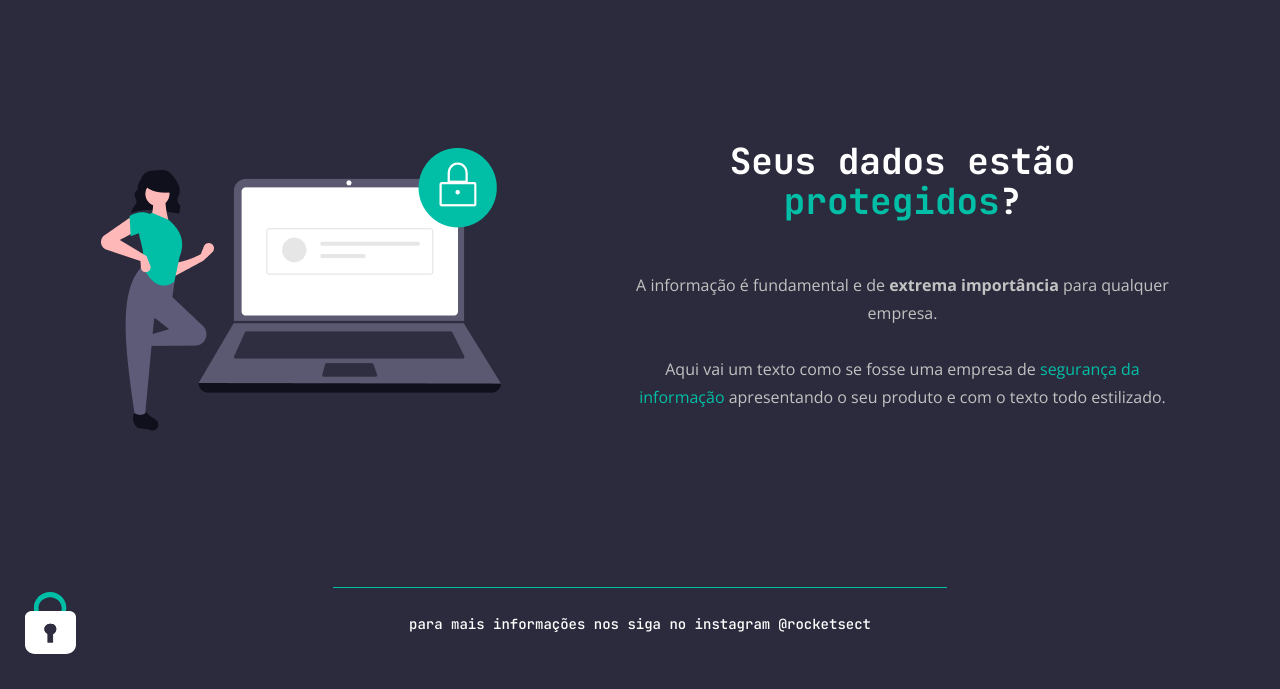
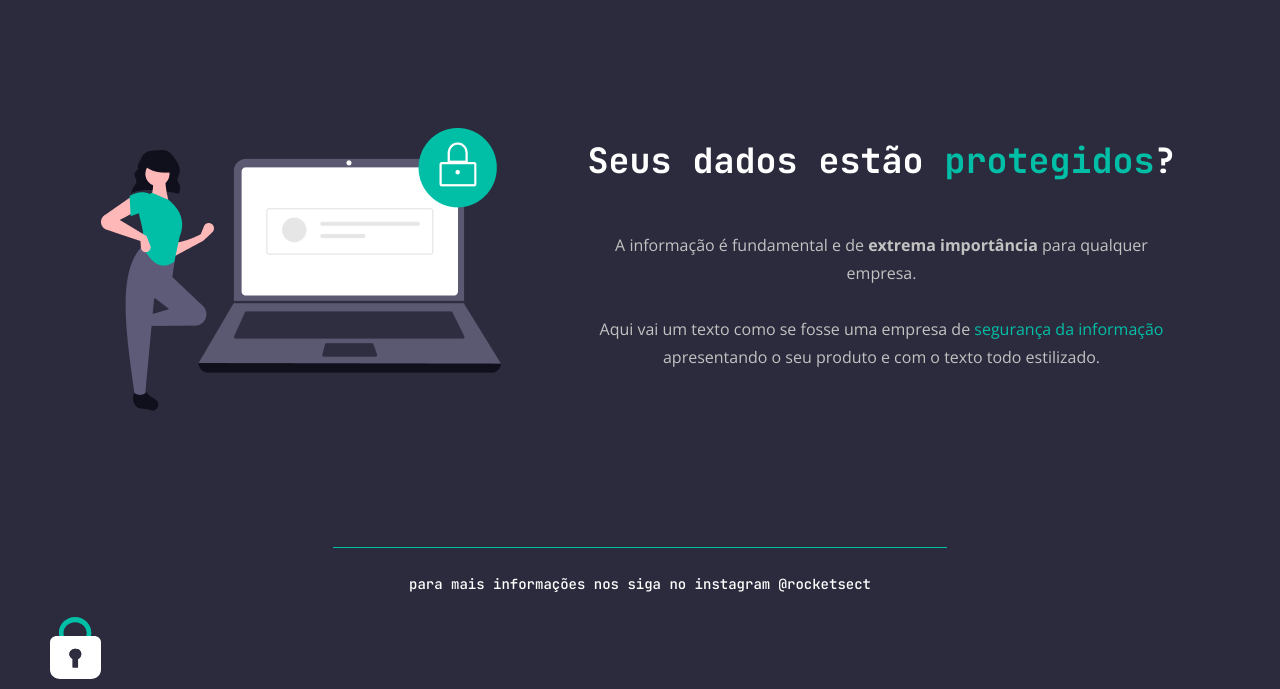
Before and after one commit to juliossantos/rocket.sect, a plain HTML site: page index.html in a window 1280 px wide. Shown: the part 111-800 px from the top of the page. Drawn offline with nearby package versions, Linux system fonts and the light colour scheme; a web font is replaced by a local one.

Commit message:
corrigindo bugs

```diff
--- a/index.html
+++ b/index.html
@@ -1,9 +1,6 @@
 <!DOCTYPE html>
 <html lang="pt-br">
 <head>
-
-  <link rel="preconnect" href="https://fonts.googleapis.com">
-  <link rel="preconnect" href="https://fonts.gstatic.com" crossorigin>
 
   <meta charset="UTF-8">
   <meta name="viewport" content="width=device-width, initial-scale=1.0">
@@ -11,7 +8,6 @@
   <title>Rocket.sect</title>
 
   <link rel="stylesheet" href="style.css">
-  <link href="https: //fonts.googleapis.com/css2?family= JetBrains +Mono:wght@500;700 & family= Open+Sans:wght@400;700 & display=swap"  rel="stylesheet">
 
 </head>
 <body>
--- a/style.css
+++ b/style.css
@@ -21,6 +21,7 @@ nav{
 }
 
 nav,
+h1,
 footer {
   font-family: 'JetBrains Mono', monospace;
 
@@ -51,10 +52,9 @@ main{
 }
 
 h1{
-  font-size: 36px;
+  font-size: 35px;
   line-height: 40px;
   margin: 50px 0;
-  font-family: 'JetBrains Mono', monospace;
   font-weight: bold;
 }
 
@@ -69,7 +69,7 @@ p{
 
 section{
   text-align: center;
-  margin: 0 0 60px 42px;
+  margin: 0 0 60px 0;
   align-items: center;
 
 }
@@ -96,6 +96,6 @@ footer a {
 
 #cadeado{
   position: fixed;
-  left: 25px;
-  bottom: 35px
+  left: 50px;
+  bottom: 10px
 }
```
